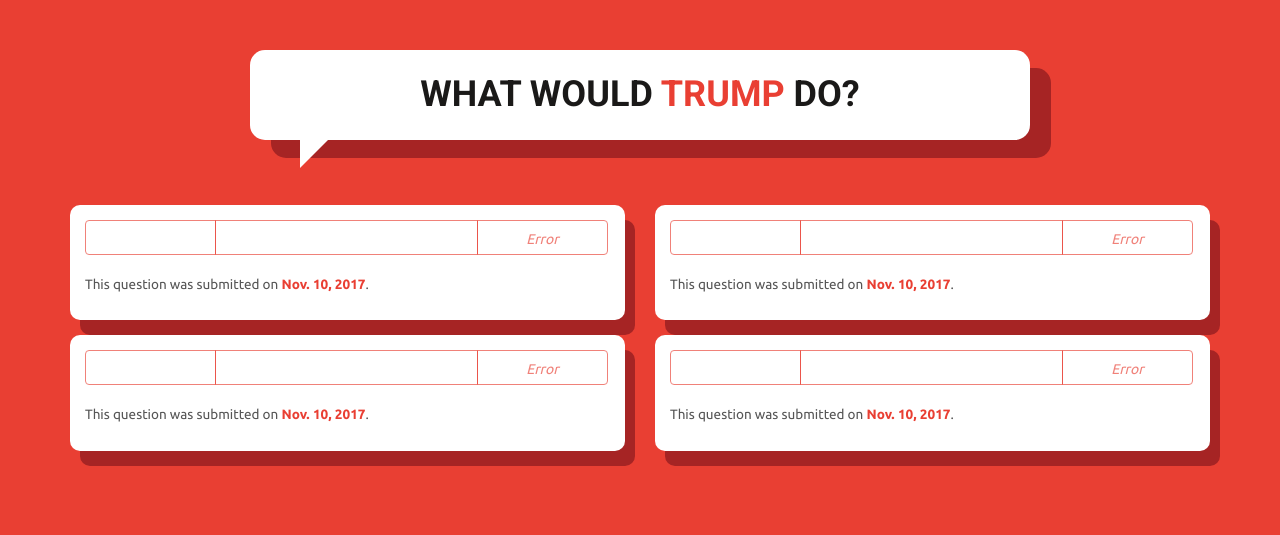
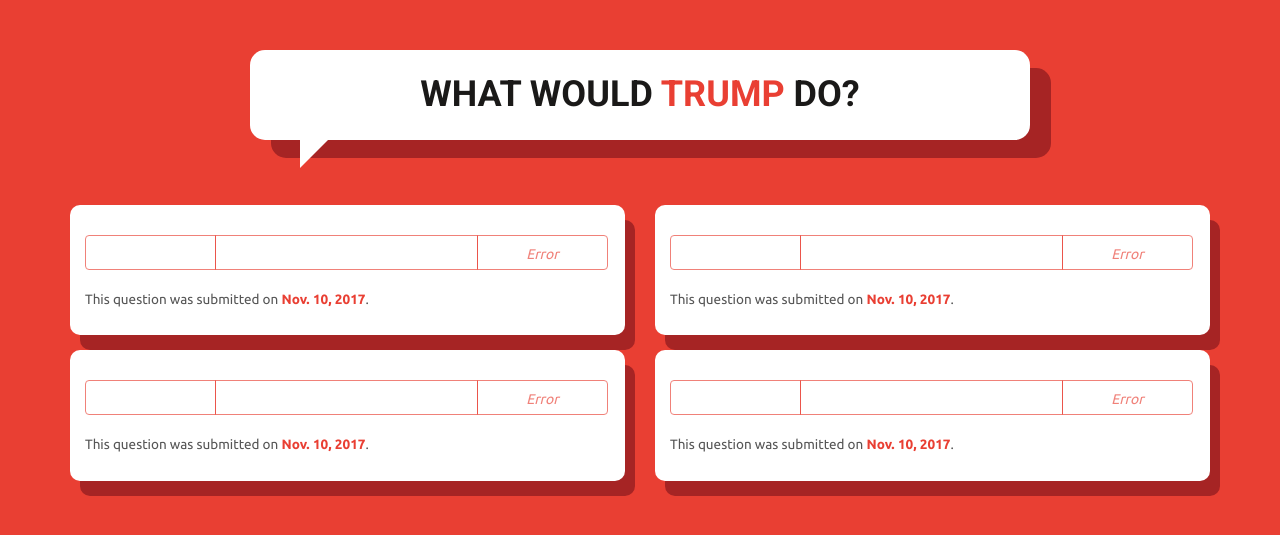
Before and after one commit to buzzfeed-openlab/speakeasy, a Flask app: page /browse in a window 1280 px wide. Shown: the top 535 px of the page. Run offline with Flask 2, Linux system fonts and the light colour scheme; some libraries are stand-ins or nearby versions.

Commit message:
tiny design tweak

```diff
--- a/story_collector/static/custom.css
+++ b/story_collector/static/custom.css
@@ -176,7 +176,7 @@
 }
 
 .container-fluid.playa {
-    padding: 0px 0px 15px 0px;
+    padding: 15px 0px 15px 0px;
 }
 
 .btn-group.center-block {
```
